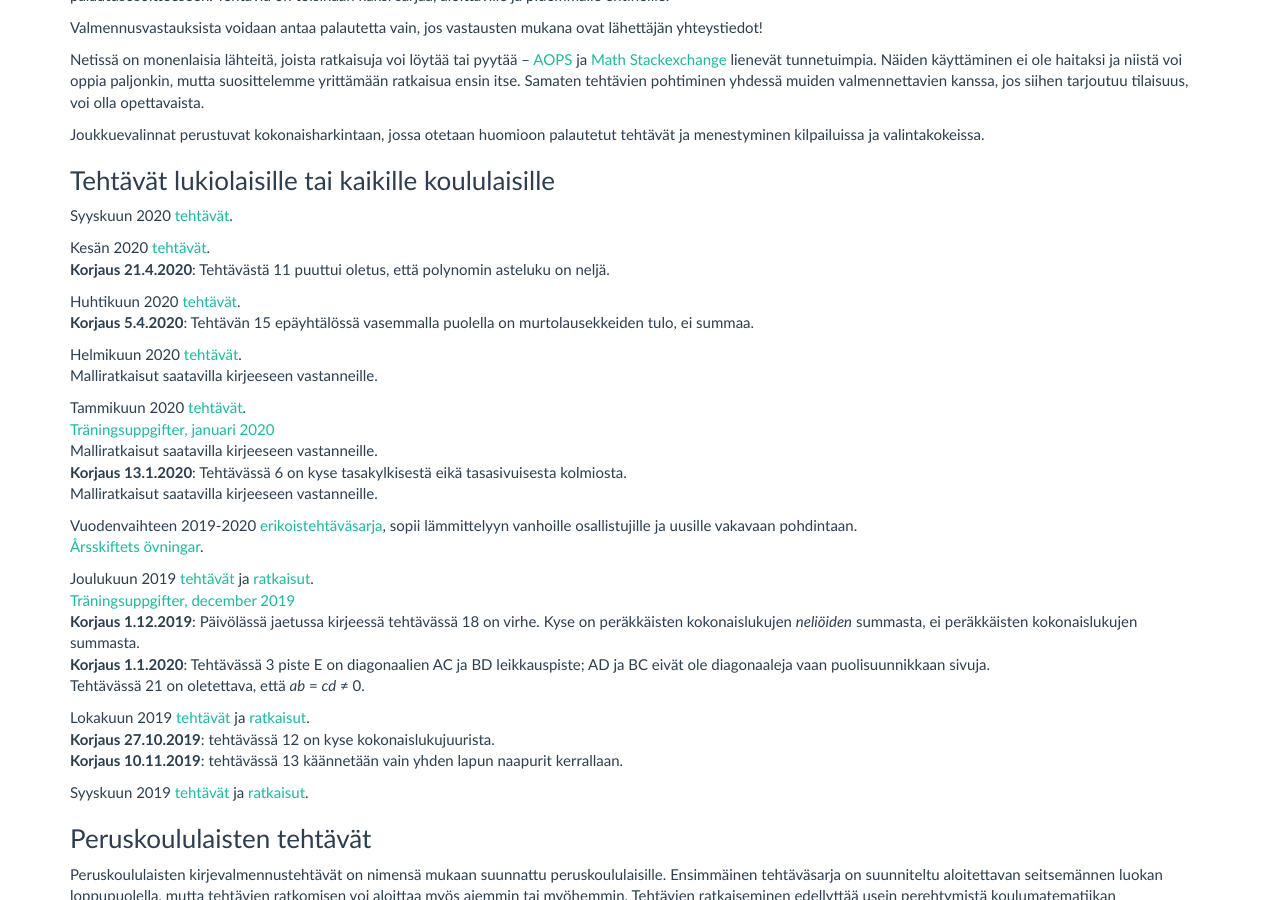
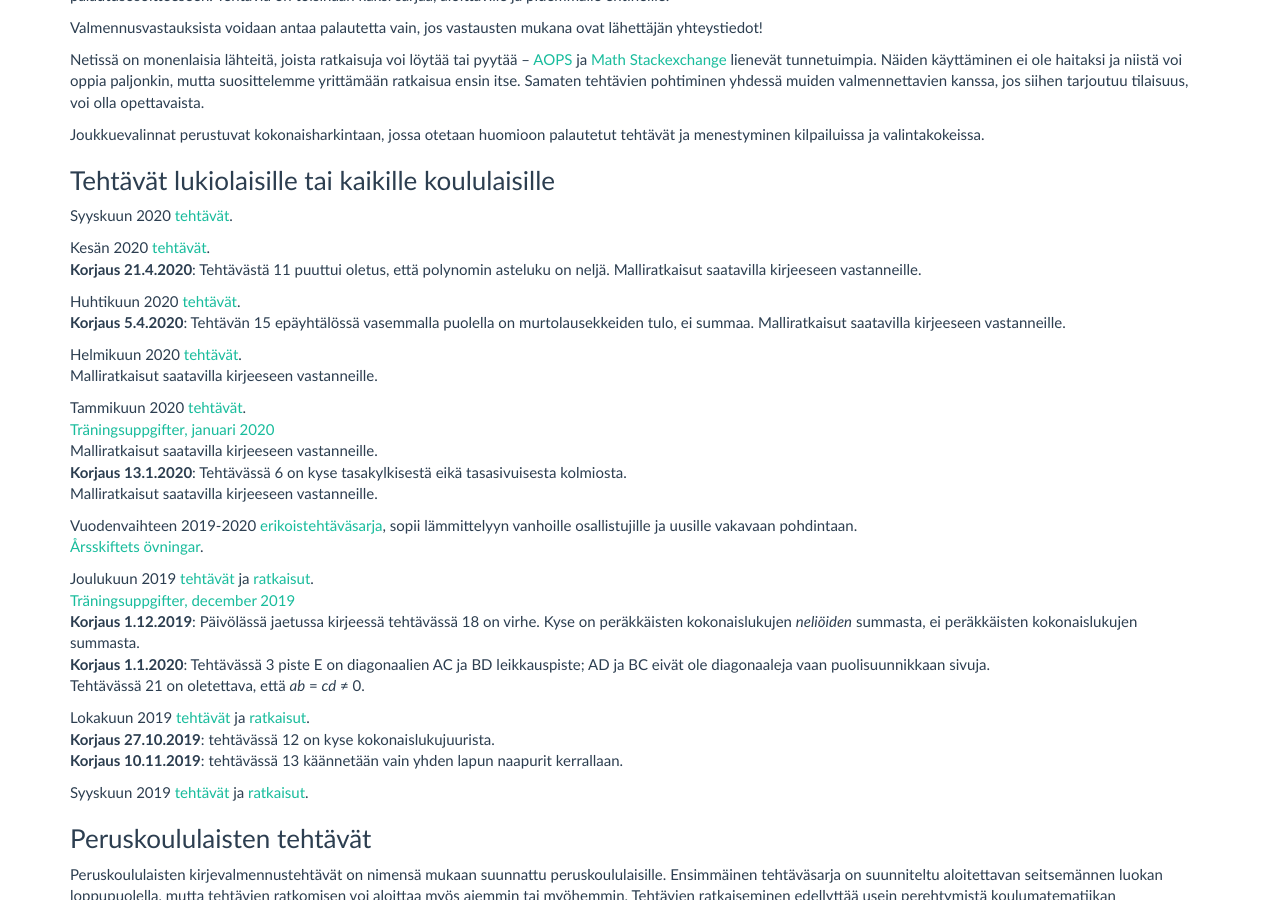
Before and after one commit to matematiikkakilpailut/matematiikkakilpailut.github.io, a Jekyll site: the page built from valmennus/index.md, in a window 1280 px wide and 900 px high, scrolled down 467 px. Built offline with Jekyll 4.4.1, drawn with Linux system fonts in a browser that asks for light colours.

Commit message:
Update index.md
Malliratkaisut saatavilla kirjeisiin vastanneille

```diff
--- a/valmennus/index.md
+++ b/valmennus/index.md
@@ -42,9 +42,11 @@ Syyskuun 2020 [tehtävät](2020/kirje_2020_09.pdf).
 
 Kesän 2020 [tehtävät](2020/kirje_2020_06.pdf).<br>
 **Korjaus 21.4.2020**: Tehtävästä 11 puuttui oletus, että polynomin asteluku on neljä.
+Malliratkaisut saatavilla kirjeeseen vastanneille.<br>
 
 Huhtikuun 2020 [tehtävät](2020/kirje_2020_04.pdf).<br>
 **Korjaus 5.4.2020**: Tehtävän 15 epäyhtälössä vasemmalla puolella on murtolausekkeiden tulo, ei summaa.
+Malliratkaisut saatavilla kirjeeseen vastanneille.<br>
 
 Helmikuun 2020 [tehtävät](2020/kirje_2020_02.pdf).<br>
 Malliratkaisut saatavilla kirjeeseen vastanneille.<br>
```
